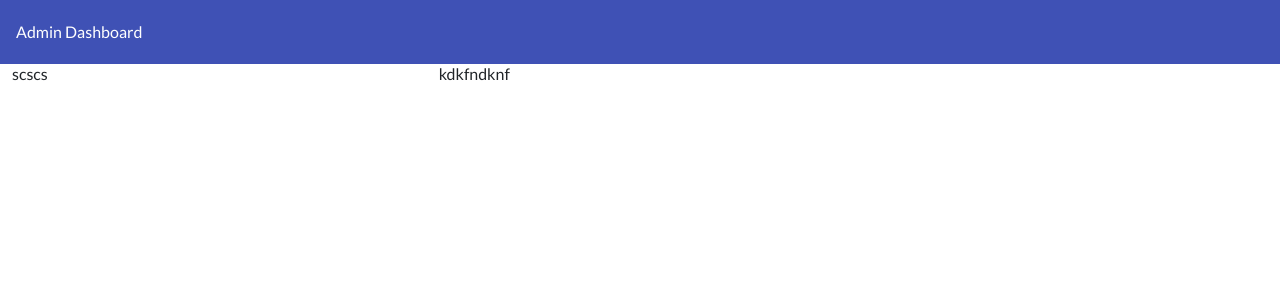
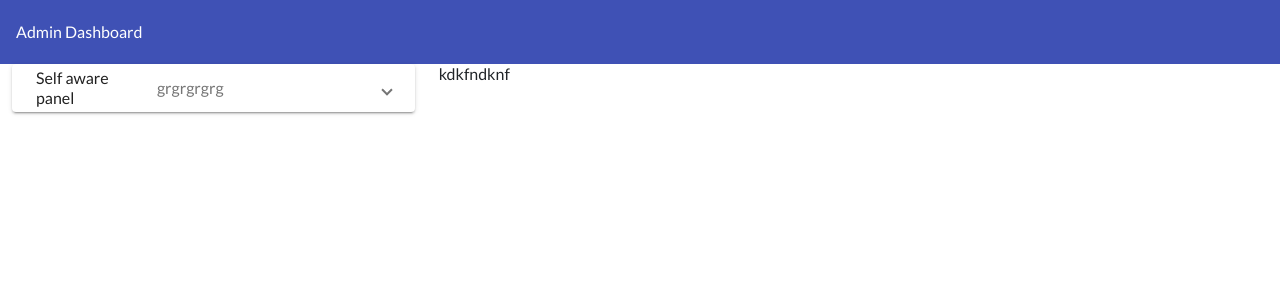
Before and after one commit to jeevanthask/fertilizer-stock-management, an Angular app in the folder frontend/: page / in a window 1280 px wide. Shown: the top 300 px of the page. Built offline with nearby package versions, Linux system fonts and the light colour scheme.

Commit message:
expansion panel added for the dashboard

```diff
--- a/frontend/src/app/components/dashboard/dashboard.component.html
+++ b/frontend/src/app/components/dashboard/dashboard.component.html
@@ -8,7 +8,25 @@
 
 <div class="container-fluid">
   <div class="row">
-    <div class="col-md-4">scscs</div>
+    <div class="col-md-4">
+      <div class="row">
+        <div class="col-md-12">
+          <mat-accordion>
+            <mat-expansion-panel
+              (opened)="panelOpenState = true"
+              (closed)="panelOpenState = false"
+            >
+              <mat-expansion-panel-header>
+                <mat-panel-title> Self aware panel </mat-panel-title>
+                <mat-panel-description> grgrgrgrg </mat-panel-description>
+              </mat-expansion-panel-header>
+              <p>I'm visible because I am open</p>
+            </mat-expansion-panel>
+          </mat-accordion>
+        </div>
+      </div>
+    </div>
+
     <div class="col-md-8">kdkfndknf</div>
   </div>
 </div>
--- a/frontend/src/app/components/dashboard/dashboard.component.ts
+++ b/frontend/src/app/components/dashboard/dashboard.component.ts
@@ -7,6 +7,8 @@ import { Component, OnInit } from '@angular/core';
 })
 export class DashboardComponent implements OnInit {
 
+  panelOpenState :any;
+
   constructor() { }
 
   ngOnInit(): void {
```
Also changed, not shown: frontend/src/app/app.module.ts (+6 -1 lines).
